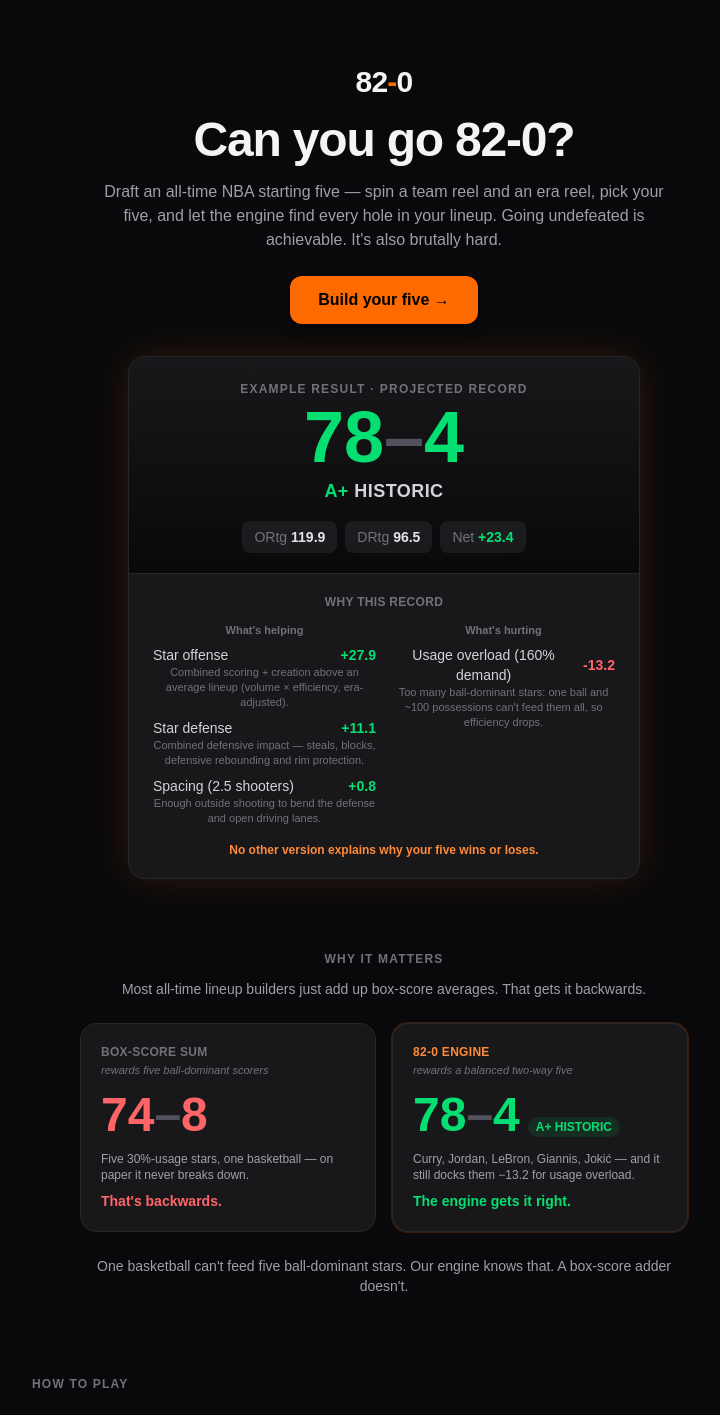
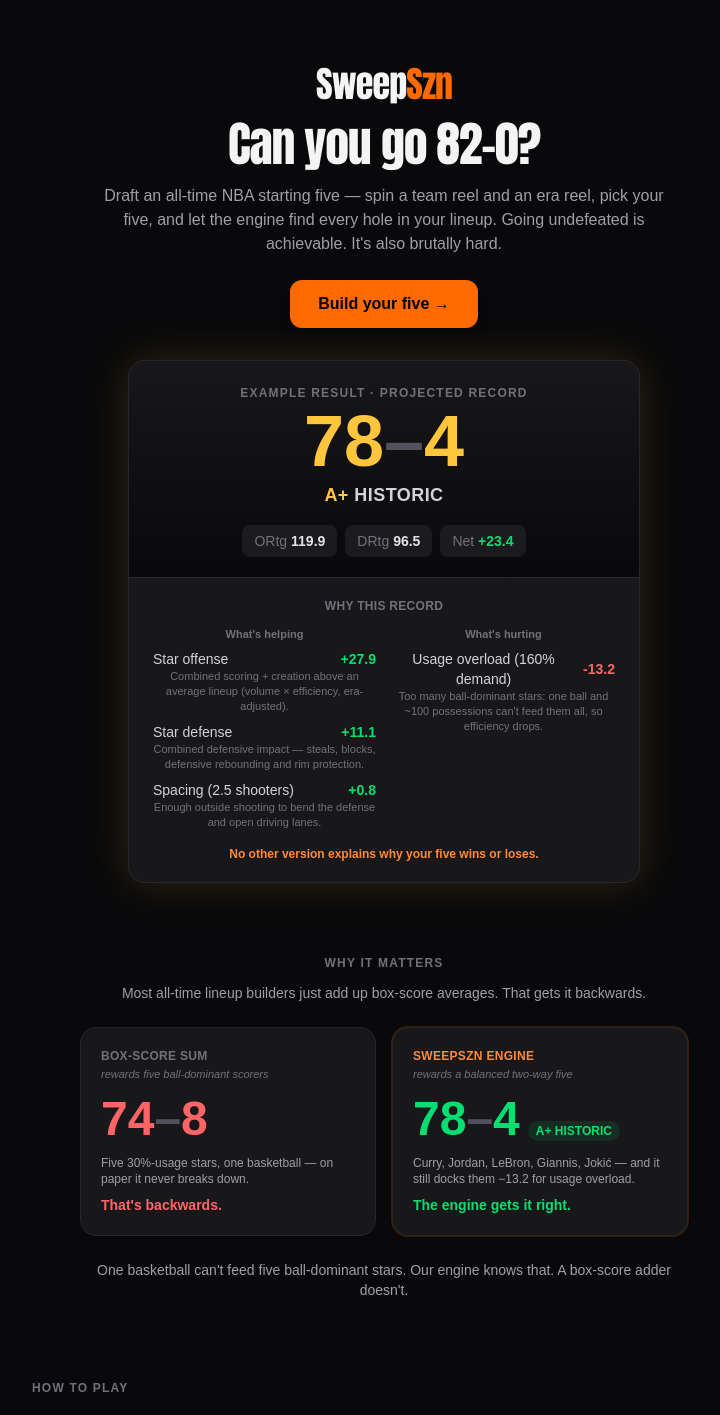
Before and after one commit to chaotix345/SweepSzn, a Next.js app in the folder web/: page / in a window 1280 px wide. Shown: the top 1415 px of the page, without its empty margins (256-976 px from the left). Built offline with nearby package versions, Linux system fonts and the light colour scheme; no server answers.

Commit message:
feat(brand): rebrand wordmarks, titles, OG cards, share text + gold elite tier
Co-Authored-By: Claude Opus 4.8 (1M context) <noreply@anthropic.com>

```diff
--- a/web/app/admin/page.tsx
+++ b/web/app/admin/page.tsx
@@ -4,7 +4,7 @@ import { redis, isRedisEnabled } from "@/lib/redis";
 import { getSession } from "@/lib/authServer";
 import { getMetrics, sparkline, type Metrics } from "@/lib/metrics";
 
-export const metadata: Metadata = { title: "82-0 · admin", robots: { index: false } };
+export const metadata: Metadata = { title: "SweepSzn · admin", robots: { index: false } };
 
 const ADMIN_UIDS = (process.env.ADMIN_UIDS ?? "").split(",").map(s => s.trim()).filter(Boolean);
 if (ADMIN_UIDS.length === 0) console.warn("[admin] ADMIN_UIDS is empty — /admin will 404 for everyone");
@@ -61,7 +61,7 @@ export default async function AdminPage({ searchParams }: { searchParams: Promis
   return (
     <main className="mx-auto max-w-2xl space-y-8 p-6 text-zinc-100">
       <header className="flex items-baseline justify-between">
-        <h1 className="text-2xl font-bold">82-0 metrics</h1>
+        <h1 className="text-2xl font-bold">SweepSzn metrics</h1>
         <span className="text-xs text-zinc-500">window: {m.days[0]} → {m.days[m.days.length - 1]}</span>
       </header>
 
--- a/web/app/c/[id]/page.tsx
+++ b/web/app/c/[id]/page.tsx
@@ -10,8 +10,8 @@ const load = cache((id: string) => getChallengePublic(id));
 export async function generateMetadata({ params }: Props): Promise<Metadata> {
   const { id } = await params;
   const info = await load(id);
-  if (!info) return { title: "82-0 — head-to-head challenge", robots: { index: false } };
-  const title = `Beat ${info.creatorName}'s ${info.wins}-${info.losses} — 82-0 challenge`;
+  if (!info) return { title: "SweepSzn — head-to-head challenge", robots: { index: false } };
+  const title = `Beat ${info.creatorName}'s ${info.wins}-${info.losses} — SweepSzn challenge`;
   const description = `${info.creatorName} went ${info.wins}-${info.losses} (${info.grade}). Same draft, your picks. Can you build a better all-time five?`;
   return {
     title, description,
@@ -29,7 +29,7 @@ export default async function ChallengePage({ params }: Props) {
     <main className="min-h-screen bg-zinc-950 text-zinc-100">
       <div className="mx-auto max-w-xl px-4 py-10">
         <Link href="/" className="flex items-baseline text-2xl font-black tracking-tight">
-          <span>82</span><span className="text-orange-500">-0</span>
+          <span className="font-display">Sweep<span className="text-orange-500">Szn</span></span>
           <span className="ml-3 text-sm font-semibold text-zinc-500">head-to-head challenge</span>
         </Link>
 
--- a/web/app/page.tsx
+++ b/web/app/page.tsx
@@ -13,11 +13,11 @@ export const metadata: Metadata = {
 // Crawlable SEO body copy (server-rendered, visible). The rest of the page above the game is the
 // LandingSection; this paragraph adds keyword-dense basketball terminology below the game.
 const SEO_COPY =
-  "82-0 is a browser-based all-time NBA lineup simulator where you draft a five-player starting " +
+  "SweepSzn is a browser-based all-time NBA lineup simulator where you draft a five-player starting " +
   "five by spinning a franchise reel and a decade reel, then simulate a full 82-game NBA season. " +
   "The simulation engine is calibrated to 1,170 real NBA team-seasons (1985–2025) across 24,687 " +
   "player-seasons, with out-of-sample accuracy of 6.07 wins RMSE in year-grouped cross-validation. " +
-  "Unlike lineup tools that simply add up box-score averages, 82-0 models finite possessions and " +
+  "Unlike lineup tools that simply add up box-score averages, SweepSzn models finite possessions and " +
   "usage overload (too many ball-dominant stars costs wins), era normalization via per-season " +
   "z-scores (so Wilt Chamberlain's pace-inflated 1962 numbers are not compared directly to modern " +
   "stats), floor spacing, rim protection, and lineup fit and redundancy. Every result includes a " +
@@ -33,7 +33,7 @@ const SEO_COPY =
 const jsonLd = {
   "@context": "https://schema.org",
   "@type": "WebApplication",
-  name: "82-0",
+  name: "SweepSzn",
   url: baseUrl,
   description:
     "All-time NBA lineup simulator. Draft a starting five by spinning team and era reels. Engine calibrated to 1,170 real NBA team-seasons — and it tells you why your lineup wins or loses.",
--- a/web/app/r/[lineup]/page.tsx
+++ b/web/app/r/[lineup]/page.tsx
@@ -21,11 +21,11 @@ export async function generateMetadata({ params }: Props): Promise<Metadata> {
   const { lineup } = await params;
   const data = loadLineup(lineup);
   // Per-lineup pages are noindex: they're shareable permalinks, not search content.
-  if (!data) return { title: "82-0 — all-time NBA lineup", robots: { index: false } };
+  if (!data) return { title: "SweepSzn — all-time NBA lineup", robots: { index: false } };
   const { result, players } = data;
   const names = players.map((p) => displayName(p.name)).join(", ");
   const net = `${result.netRtg > 0 ? "+" : ""}${result.netRtg.toFixed(1)}`;
-  const title = `${result.wins}-${result.losses} (${result.grade}) — ${names} · 82-0`;
+  const title = `${result.wins}-${result.losses} (${result.grade}) — ${names} · SweepSzn`;
   const description = `${names} project to ${result.wins}-${result.losses} (${result.label}) — Net ${net}. Can you build a better all-time five?`;
   return {
     title,
@@ -44,7 +44,7 @@ export default async function SharedResult({ params }: Props) {
     <main className="min-h-screen bg-zinc-950 text-zinc-100">
       <div className="mx-auto max-w-2xl px-4 py-8">
         <Link href="/" className="flex items-baseline text-2xl font-black tracking-tight">
-          <span>82</span><span className="text-orange-500">-0</span>
+          <span className="font-display">Sweep<span className="text-orange-500">Szn</span></span>
           <span className="ml-3 text-sm font-semibold text-zinc-500">a friend shared their five</span>
         </Link>
         <ResultCard result={data.result} players={data.players} slots={SLOTS} mode="shared" shared />
--- a/web/app/rank/[card]/opengraph-image.tsx
+++ b/web/app/rank/[card]/opengraph-image.tsx
@@ -10,6 +10,6 @@ export const contentType = "image/png";
 export default async function Image({ params }: { params: Promise<{ card: string }> }) {
   const { card } = await params;
   const c = decodeRankCard(card);
-  if (!c) return new ImageResponse(brandOgElement("Climb the 82-0 leaderboard."), { ...OG_SIZE });
+  if (!c) return new ImageResponse(brandOgElement("Climb the SweepSzn leaderboard."), { ...OG_SIZE });
   return new ImageResponse(rankOgElement(c), { ...OG_SIZE });
 }
--- a/web/app/rank/[card]/page.tsx
+++ b/web/app/rank/[card]/page.tsx
@@ -12,8 +12,8 @@ const scopeLabel = (c: RankCard) => c.scope === "daily" ? "Daily leaderboard" :
 export async function generateMetadata({ params }: Props): Promise<Metadata> {
   const { card } = await params;
   const c = decodeRankCard(card);
-  if (!c) return { title: "82-0 leaderboard", robots: { index: false } };
-  const title = `#${c.rank} on ${where(c)} — ${c.name} · 82-0`;
+  if (!c) return { title: "SweepSzn leaderboard", robots: { index: false } };
+  const title = `#${c.rank} on ${where(c)} — ${c.name} · SweepSzn`;
   const description = `${c.name} is #${c.rank} of ${c.total.toLocaleString()} on ${where(c)} (${metric(c)}). Can you rank higher?`;
   return {
     title,
@@ -32,7 +32,7 @@ export default async function RankPage({ params }: Props) {
     <main className="min-h-screen bg-zinc-950 text-zinc-100">
       <div className="mx-auto max-w-2xl px-4 py-8">
         <Link href="/" className="flex items-baseline text-2xl font-black tracking-tight">
-          <span>82</span><span className="text-orange-500">-0</span>
+          <span className="font-display">Sweep<span className="text-orange-500">Szn</span></span>
           <span className="ml-3 text-sm font-semibold text-zinc-500">a friend shared their rank</span>
         </Link>
         <div className="mt-6 rounded-2xl border border-zinc-800 bg-zinc-900 p-8 text-center">
--- a/web/components/Game.tsx
+++ b/web/components/Game.tsx
@@ -334,7 +334,7 @@ function Shell({ children, roundNum, mode, onRestart, showRestart }: {
     <div className="mx-auto max-w-4xl px-4 py-6 pb-28 lg:pb-6">
       <header className="mb-5 flex items-center justify-between">
         <div className="flex items-center gap-3">
-          <div className="text-2xl font-black tracking-tight">82<span className="text-orange-500">-</span>0</div>
+          <div className="font-display text-2xl tracking-tight">Sweep<span className="text-orange-500">Szn</span></div>
           <span className="rounded-full bg-zinc-800 px-2.5 py-0.5 text-xs font-semibold capitalize text-zinc-300">{mode}</span>
           <span className="text-sm text-zinc-500">Round {roundNum}/5</span>
         </div>
@@ -356,7 +356,7 @@ function ModeSelect({ onPick }: { onPick: (m: Mode) => void }) {
   ];
   return (
     <div className="mx-auto max-w-3xl px-4 py-12 text-center">
-      <div className="text-5xl font-black tracking-tight">82<span className="text-orange-500">-</span>0</div>
+      <div className="font-display text-5xl tracking-tight">Sweep<span className="text-orange-500">Szn</span></div>
       <p className="mt-2 text-lg text-zinc-400">Build an all-time NBA starting five. Can you go undefeated?</p>
       <div className="mt-8 grid gap-4 sm:grid-cols-2 lg:grid-cols-4">
         {modes.map((m) => (
--- a/web/components/LandingSection.tsx
+++ b/web/components/LandingSection.tsx
@@ -11,10 +11,10 @@ export default function LandingSection() {
     <div className="bg-zinc-950 text-zinc-100">
       {/* ── Section 1: Hero ───────────────────────────────────────────── */}
       <section className="px-5 pt-12 pb-8 text-center sm:px-8 sm:pt-16">
-        <div className="text-2xl font-black tracking-tight sm:text-3xl">
-          82<span className="text-orange-500">-</span>0
+        <div className="font-display text-3xl tracking-tight sm:text-4xl">
+          Sweep<span className="text-orange-500">Szn</span>
         </div>
-        <h1 className="mx-auto mt-4 max-w-2xl text-4xl font-black tracking-tight sm:text-5xl">
+        <h1 className="mx-auto mt-4 max-w-2xl font-display text-4xl tracking-tight sm:text-5xl">
           Can you go 82-0?
         </h1>
         <p className="mx-auto mt-4 max-w-xl text-base text-zinc-400">
@@ -54,7 +54,7 @@ export default function LandingSection() {
           </div>
           {/* our engine (live output for the hero five) */}
           <div className="flex-1 rounded-2xl border border-zinc-800 bg-zinc-900 p-5 ring-1 ring-orange-500/20">
-            <div className="text-xs font-bold uppercase tracking-wide text-orange-400">82-0 engine</div>
+            <div className="text-xs font-bold uppercase tracking-wide text-orange-400">SweepSzn engine</div>
             <div className="mt-0.5 text-[11px] italic text-zinc-500">rewards a balanced two-way five</div>
             <div className="mt-3 flex items-baseline gap-2">
               <span className="text-5xl font-black tabular-nums text-green-400">78<span className="text-zinc-600">–</span>4</span>
--- a/web/components/RankShareButton.tsx
+++ b/web/components/RankShareButton.tsx
@@ -28,7 +28,7 @@ export default function RankShareButton({ card }: { card: RankCard }) {
 
   const where = card.scope === "daily" ? "today's Daily board" : card.scope === "week" ? "this week's board" : "the all-time board";
   const metric = card.scope === "daily" ? `${card.wins}-${card.losses}` : `${card.wins.toLocaleString()} wins`;
-  const text = `I'm #${card.rank} of ${card.total.toLocaleString()} on ${where} (${metric}) at 82-0. Can you rank higher?`;
+  const text = `I'm #${card.rank} of ${card.total.toLocaleString()} on ${where} (${metric}) at SweepSzn. Can you rank higher?`;
   const path = `/rank/${encodeRankCard(card)}`;
   const url = typeof window !== "undefined" ? new URL(path, window.location.origin).toString() : path;
   const t = encodeURIComponent(text), u = encodeURIComponent(url);
@@ -37,7 +37,7 @@ export default function RankShareButton({ card }: { card: RankCard }) {
     try { await navigator.clipboard?.writeText(`${text} ${url}`); setCopied(true); track("share_rank", { target: "copy", scope: card.scope }); ev("share", { uid: getUid() }); setTimeout(() => setCopied(false), 1500); } catch { /* no clipboard */ }
   };
   const native = async () => {
-    try { await (navigator as Navigator & { share?: (d: ShareData) => Promise<void> }).share?.({ title: "82-0", text, url }); track("share_rank", { target: "native", scope: card.scope }); ev("share", { uid: getUid() }); } catch { /* dismissed */ }
+    try { await (navigator as Navigator & { share?: (d: ShareData) => Promise<void> }).share?.({ title: "SweepSzn", text, url }); track("share_rank", { target: "native", scope: card.scope }); ev("share", { uid: getUid() }); } catch { /* dismissed */ }
   };
   const links: [string, string][] = [
     ["X", `https://twitter.com/intent/tweet?text=${t}&url=${u}&hashtags=NBA,82and0`],
--- a/web/components/ResultCard.tsx
+++ b/web/components/ResultCard.tsx
@@ -10,7 +10,7 @@ import { encodeLineup } from "@/lib/share";
 import { factorViews, lineupRoles, headline } from "@/lib/explain";
 
 const GRADE_COLOR: Record<string, string> = {
-  S: "text-fuchsia-400", "A+": "text-green-400", A: "text-green-400",
+  S: "text-gold", "A+": "text-gold", A: "text-green-400",
   B: "text-blue-400", C: "text-amber-400", D: "text-slate-400", F: "text-red-400",
 };
 const fmt = (n: number | null | undefined) => (n == null ? "–" : n.toFixed(1));
@@ -123,7 +123,7 @@ export default function ResultCard({
 function ShareButton({ result, path, names }: { result: LineupResult; path: string; names: string[] }) {
   const [open, setOpen] = useState(false);
   const [copied, setCopied] = useState(false);
-  const text = `My all-time five (${names.join(" · ")}) went ${result.wins}-${result.losses} (${result.label}) on 82-0 — Net ${result.netRtg > 0 ? "+" : ""}${result.netRtg.toFixed(1)}. Can you build a better one?`;
+  const text = `My all-time five (${names.join(" · ")}) went ${result.wins}-${result.losses} (${result.label}) on SweepSzn — Net ${result.netRtg > 0 ? "+" : ""}${result.netRtg.toFixed(1)}. Can you build a better one?`;
   const url = typeof window !== "undefined" ? new URL(path, window.location.origin).toString() : path;
   const t = encodeURIComponent(text), u = encodeURIComponent(url);
 
@@ -131,7 +131,7 @@ function ShareButton({ result, path, names }: { result: LineupResult; path: stri
     try { await navigator.clipboard?.writeText(`${text} ${url}`); setCopied(true); track("share", { target: "copy" }); ev("share", { uid: getUid() }); setTimeout(() => setCopied(false), 1500); } catch { /* clipboard unavailable */ }
   };
   const native = async () => {
-    try { await (navigator as Navigator & { share?: (d: ShareData) => Promise<void> }).share?.({ title: "82-0", text, url }); track("share", { target: "native" }); ev("share", { uid: getUid() }); } catch { /* dismissed */ }
+    try { await (navigator as Navigator & { share?: (d: ShareData) => Promise<void> }).share?.({ title: "SweepSzn", text, url }); track("share", { target: "native" }); ev("share", { uid: getUid() }); } catch { /* dismissed */ }
   };
   const links: [string, string][] = [
     ["X", `https://twitter.com/intent/tweet?text=${t}&url=${u}&hashtags=NBA,82and0`],
--- a/web/components/ResultPreview.tsx
+++ b/web/components/ResultPreview.tsx
@@ -18,7 +18,7 @@ const HERO_IDS = [
 ];
 
 const GRADE_COLOR: Record<string, string> = {
-  S: "text-fuchsia-400", "A+": "text-green-400", A: "text-green-400",
+  S: "text-gold", "A+": "text-gold", A: "text-green-400",
   B: "text-blue-400", C: "text-amber-400", D: "text-slate-400", F: "text-red-400",
 };
 
@@ -33,7 +33,7 @@ export default function ResultPreview() {
   return (
     <div
       className="overflow-hidden rounded-2xl border border-zinc-800 bg-zinc-900"
-      style={{ boxShadow: "0 0 40px 0 rgba(249,115,22,0.15)" }}
+      style={{ boxShadow: "0 0 44px 0 rgba(255,197,61,0.16)" }}
     >
       {/* record hero */}
       <div className="bg-gradient-to-b from-zinc-900 to-zinc-950 px-6 pt-6 pb-5 text-center">
--- a/web/lib/og.tsx
+++ b/web/lib/og.tsx
@@ -8,10 +8,10 @@ import type { RankCard } from "./rankShare";
 // and colors are hex (no Tailwind classes here).
 
 export const OG_SIZE = { width: 1200, height: 630 };
-export const OG_ALT = "82-0 — build an all-time NBA starting five";
+export const OG_ALT = "SweepSzn — build an all-time NBA starting five";
 
 const GRADE_HEX: Record<string, string> = {
-  S: "#e879f9", "A+": "#4ade80", A: "#4ade80", B: "#60a5fa", C: "#fbbf24", D: "#94a3b8", F: "#f87171",
+  S: "#ffc53d", "A+": "#ffc53d", A: "#4ade80", B: "#60a5fa", C: "#fbbf24", D: "#94a3b8", F: "#f87171",
 };
 
 // satori's default font is latin-only; strip diacritics so names like Dončić/Jokić don't tofu.
@@ -19,9 +19,9 @@ const ascii = (s: string) => s.normalize("NFKD").replace(/[̀-ͯ]/g, "");
 
 function Wordmark({ size = 40 }: { size?: number }) {
   return (
-    <div style={{ display: "flex", alignItems: "baseline", fontSize: size, fontWeight: 800, letterSpacing: -1 }}>
-      <span style={{ color: "#fafafa" }}>82</span>
-      <span style={{ color: "#f97316" }}>-0</span>
+    <div style={{ display: "flex", alignItems: "baseline", fontSize: size, fontWeight: 900, letterSpacing: -1 }}>
+      <span style={{ color: "#fafafa" }}>Sweep</span>
+      <span style={{ color: "#ff6a00" }}>Szn</span>
     </div>
   );
 }
@@ -82,7 +82,7 @@ export function resultOgElement(result: LineupResult, players: Player[]) {
       {/* footer */}
       <div style={{ display: "flex", alignItems: "center", justifyContent: "space-between", marginTop: 28 }}>
         <span style={{ display: "flex", fontSize: 22, color: "#a1a1aa", maxWidth: 820 }}>{ascii(headline(result))}</span>
-        <span style={{ display: "flex", fontSize: 22, fontWeight: 700, color: "#f97316" }}>Can you beat it?</span>
+        <span style={{ display: "flex", fontSize: 22, fontWeight: 700, color: "#ff6a00" }}>Can you beat it?</span>
       </div>
     </div>
   );
@@ -130,7 +130,7 @@ export function challengeOgElement(creatorName: string, r: { wins: number; losse
 
       <div style={{ display: "flex", alignItems: "center", justifyContent: "space-between" }}>
         <span style={{ display: "flex", fontSize: 30, fontWeight: 700, color: "#fafafa" }}>Can you beat it?</span>
-        <span style={{ display: "flex", fontSize: 22, fontWeight: 700, color: "#f97316" }}>Build your five →</span>
+        <span style={{ display: "flex", fontSize: 22, fontWeight: 700, color: "#ff6a00" }}>Build your five →</span>
       </div>
     </div>
   );
@@ -154,7 +154,7 @@ export function rankOgElement(c: RankCard) {
       <div style={{ display: "flex", flexDirection: "column", marginTop: "auto", marginBottom: "auto" }}>
         <span style={{ display: "flex", fontSize: 34, fontWeight: 700, color: "#e4e4e7" }}>{ascii(c.name)} is</span>
         <div style={{ display: "flex", alignItems: "baseline", gap: 24, marginTop: 6 }}>
-          <span style={{ display: "flex", fontSize: 170, fontWeight: 900, lineHeight: 1, color: "#f97316" }}>#{c.rank}</span>
+          <span style={{ display: "flex", fontSize: 170, fontWeight: 900, lineHeight: 1, color: "#ff6a00" }}>#{c.rank}</span>
           <span style={{ display: "flex", fontSize: 34, color: "#a1a1aa" }}>of {c.total.toLocaleString()}</span>
         </div>
         <span style={{ display: "flex", marginTop: 14, fontSize: 30, color: "#e4e4e7" }}>{metric}</span>
@@ -162,7 +162,7 @@ export function rankOgElement(c: RankCard) {
 
       <div style={{ display: "flex", alignItems: "center", justifyContent: "space-between" }}>
         <span style={{ display: "flex", fontSize: 30, fontWeight: 700, color: "#fafafa" }}>Can you rank higher?</span>
-        <span style={{ display: "flex", fontSize: 22, fontWeight: 700, color: "#f97316" }}>Build your five →</span>
+        <span style={{ display: "flex", fontSize: 22, fontWeight: 700, color: "#ff6a00" }}>Build your five →</span>
       </div>
     </div>
   );
```
Also changed, not shown: web/app/icon.svg (added).
